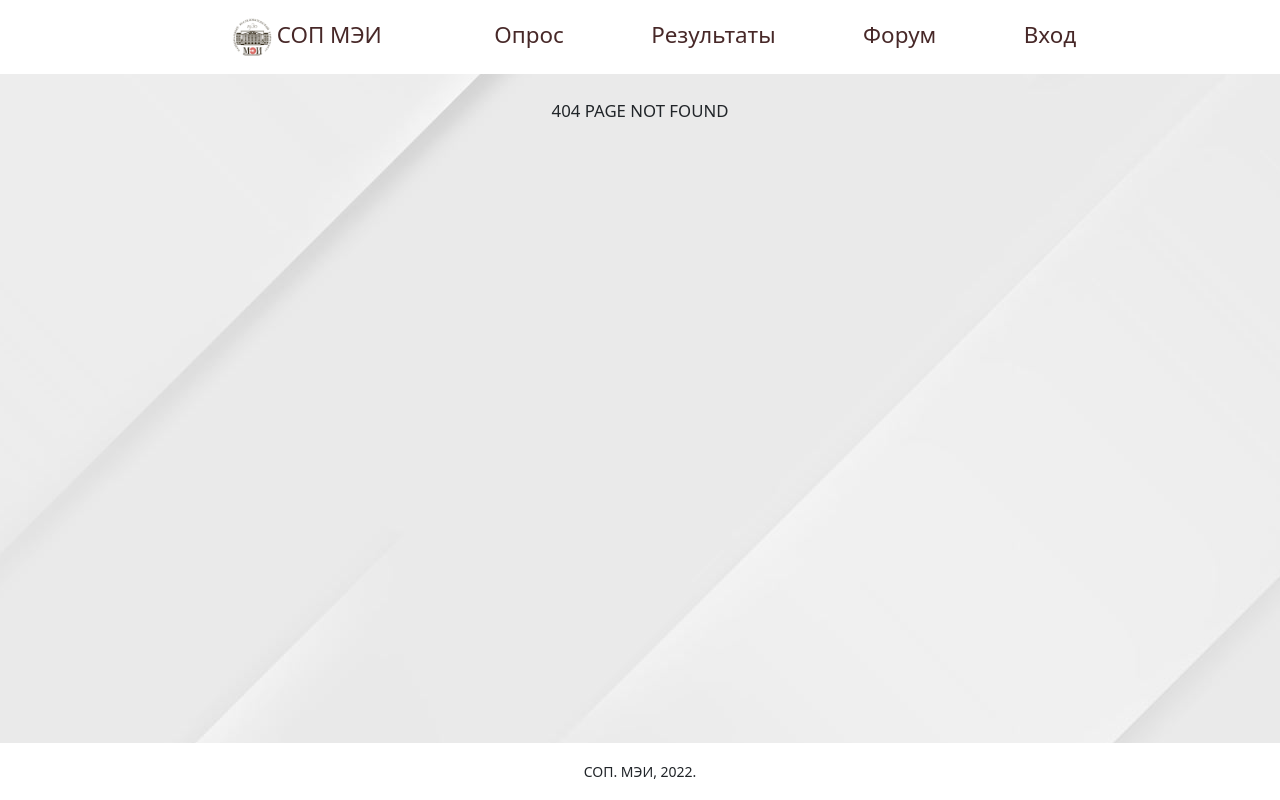
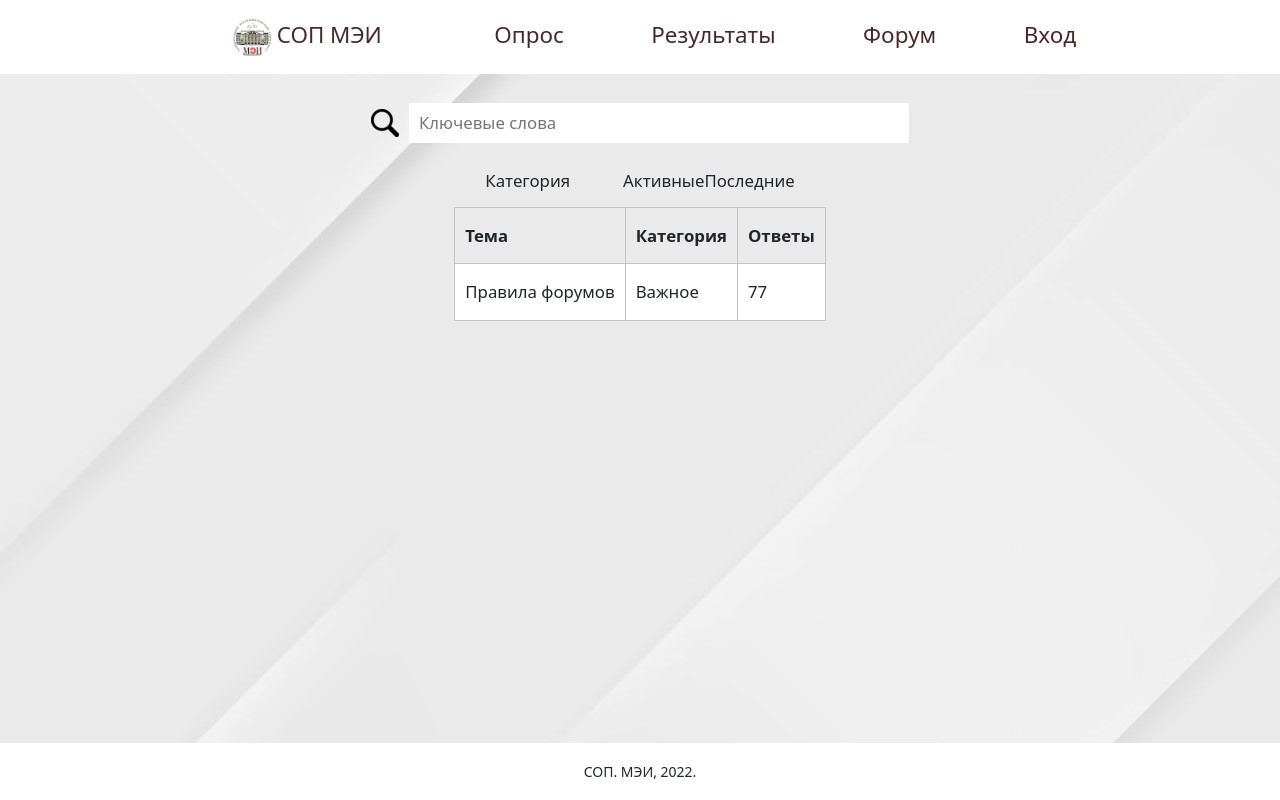
Before and after one commit to suvoon/SOP_MPEI-MERN, a React (Create React App) app in the folder client/: page /forums in a window 1280 px wide. Before the commit this address had no page. Built offline with nearby package versions, Linux system fonts and the light colour scheme.

Commit message:
added a forums template page

```diff
--- a/client/src/components/Navbar/Navbar.jsx
+++ b/client/src/components/Navbar/Navbar.jsx
@@ -122,7 +122,7 @@
                         </li>
                         <li><Link to="/surveys" className='nav-link'>Опрос</Link></li>
                         <li><Link to="/results" className='nav-link'>Результаты</Link></li>
-                        <li><Link to="/" className='nav-link'>Форум</Link></li>
+                        <li><Link to="/forums" className='nav-link'>Форум</Link></li>
                         <li className="user">
                             {isAuth
                                 ? profileMenu
--- a/client/src/components/SurveysTable/SurveysTable.jsx
+++ b/client/src/components/SurveysTable/SurveysTable.jsx
@@ -32,7 +32,7 @@
         }
     }
 
-    useEffect(updateSurveys, [token, navigate]);
+    useEffect(updateSurveys, [token, navigate, group]);
 
     const surveyDeleteHandler = function (id) {
         if (!token) {
@@ -53,9 +53,9 @@
             };
 
             fetch("http://localhost:8000/admin/survey", requestOptions)
-                .then(response => {
+                .then(response => response.text())
+                .then(result => {
                     updateSurveys();
-                    return response.text()
                 })
                 .catch(error => console.log('error', error));
         }
--- a/client/src/index.js
+++ b/client/src/index.js
@@ -15,6 +15,7 @@
 import { AdminPage } from './pages/AdminPage/AdminPage';
 import { SurveyPage } from './pages/SurveyPage/SurveyPage';
 import { ResultsPage } from './pages/ResultsPage/ResultsPage';
+import { ForumsPage } from './pages/ForumsPage/ForumsPage';
 
 const root = ReactDOM.createRoot(document.getElementById('root'));
 root.render(
@@ -27,6 +28,7 @@
           <Route path="surveys" element={<SurveysPage />} />
           <Route path="survey/:surveyID" element={<SurveyPage />} />
           <Route path="results" element={<ResultsPage />} />
+          <Route path="forums" element={<ForumsPage />} />
           <Route path="admin" element={<AdminPage />} />
           <Route path="*" element={<NotFoundPage />} />
         </Route>
--- /dev/null
+++ b/client/src/pages/ForumsPage/ForumsPage.jsx
@@ -0,0 +1,52 @@
+import './style.css'
+
+export const ForumsPage = () => {
+
+    return (
+        <>
+            <div className="search-block">
+                <div className="mglass-container">
+                    <button type="button">
+                        <img
+                            src="/images/mglass-favicon.png"
+                            alt="поиск"
+                        />
+                    </button>
+                </div>
+                <input
+                    type="text"
+                    placeholder='Ключевые слова'
+                />
+            </div>
+            <nav className="filters-block">
+                <div className="filters__category">
+                    <span>Категория</span>
+                    <div className="category__dropdown">
+                        <ul>
+                            <li>Важное</li>
+                            <li>Заметка</li>
+                            <li>Вопрос</li>
+                            <li>Обсуждение</li>
+                        </ul>
+                    </div>
+                </div>
+                <ul className="filters__sortby">
+                    <li>Активные</li>
+                    <li>Последние</li>
+                </ul>
+            </nav>
+            <table className="forums-table">
+                <tr className='forums-table__header'>
+                    <th>Тема</th>
+                    <th>Категория</th>
+                    <th>Ответы</th>
+                </tr>
+                <tr className='forums-table__row'>
+                    <td>Правила форумов</td>
+                    <td>Важное</td>
+                    <td>77</td>
+                </tr>
+            </table>
+        </>
+    )
+}
--- /dev/null
+++ b/client/src/pages/ForumsPage/style.css
@@ -0,0 +1,34 @@
+.search-block {
+    display: flex;
+    height: 50px;
+    padding: 5px 0px;
+    margin-bottom: 20px;
+}
+
+.search-block button {
+    height: 40px;
+    background-color: transparent;
+    margin-right: 10px;
+}
+
+.search-block input {
+    padding: 0px 10px;
+    width: 500px;
+    border-radius: 2px;
+}
+
+.filters-block {
+    display: flex;
+}
+
+.category__dropdown {
+    display: none;
+}
+
+.category__dropdown span:hover {
+    cursor: pointer;
+}
+
+.filters__sortby {
+    display: flex;
+}
```
Also changed, not shown: 1 other file (tests, documents, lock files or other folders).
